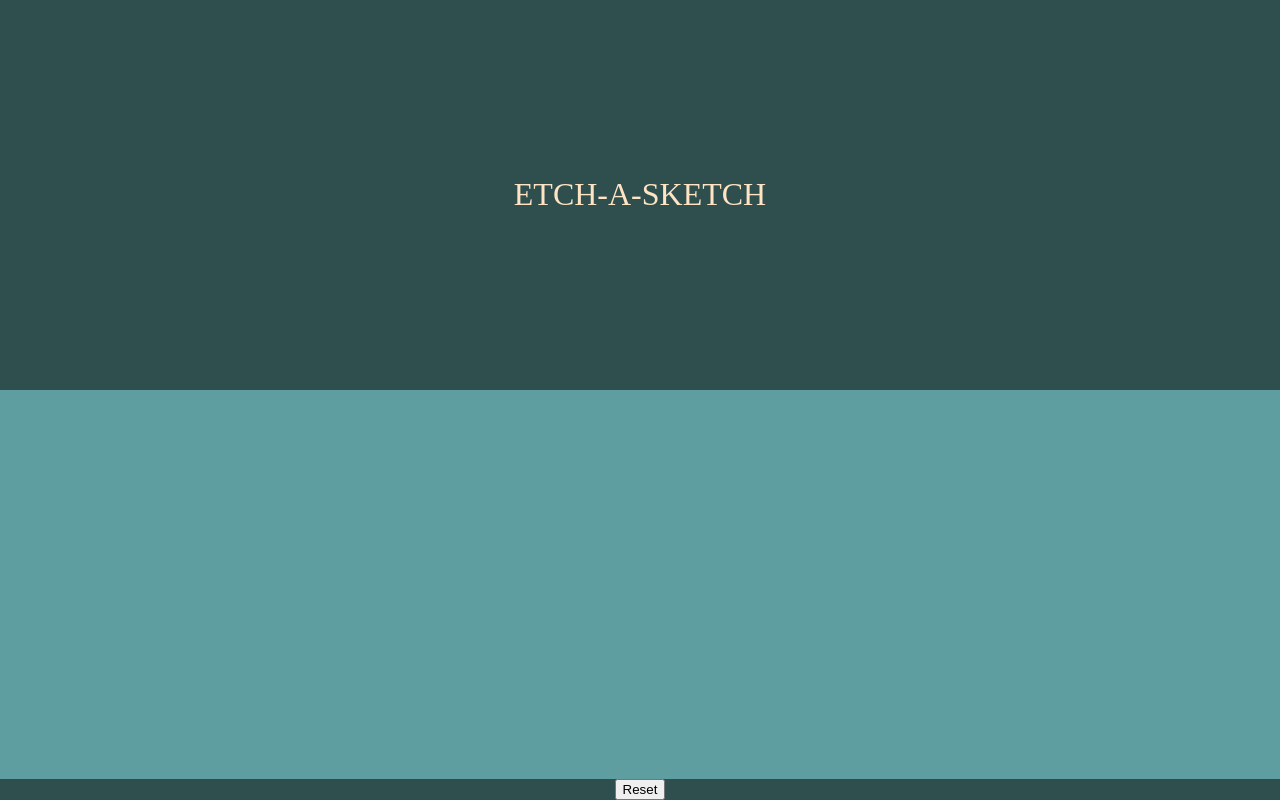
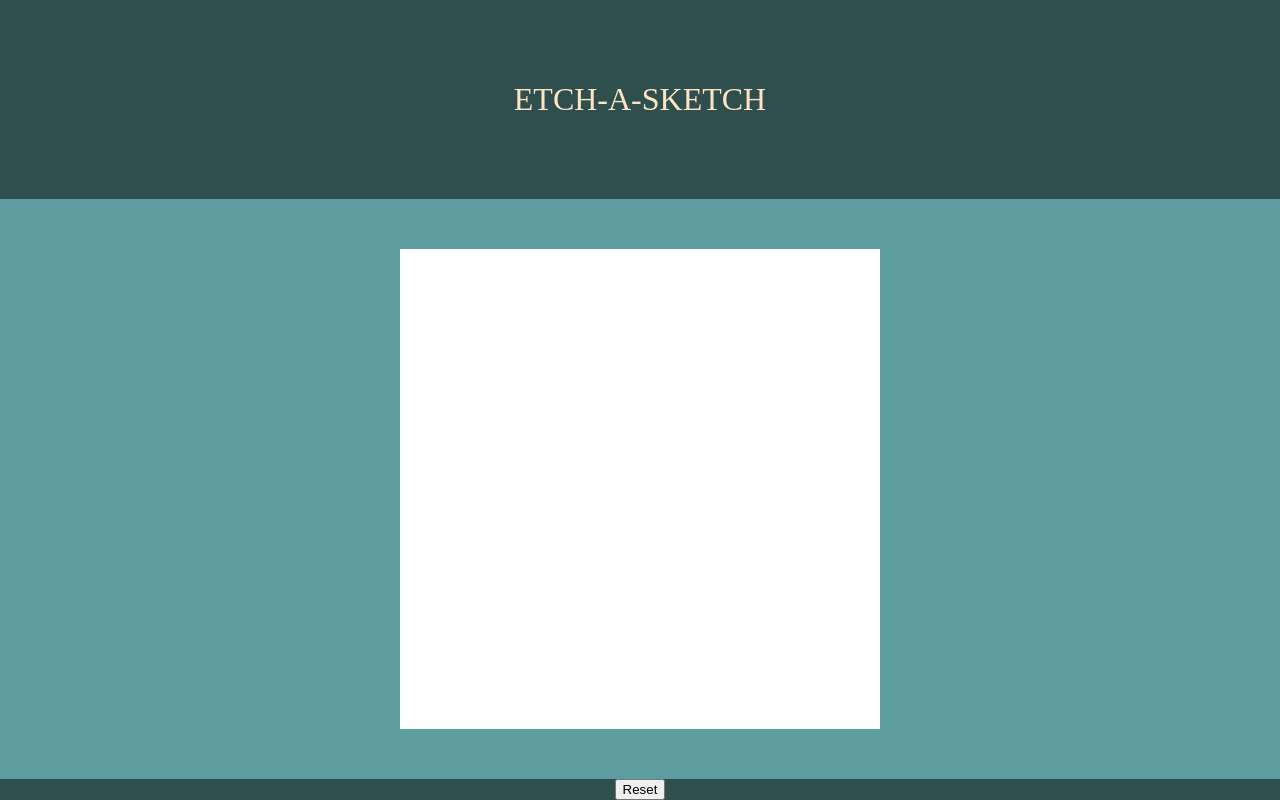
Before and after one commit to erikson84/etch-a-sketch, a plain HTML site: page index.html in a window 1280 px wide. Drawn offline with Linux system fonts and the light colour scheme.

Commit message:
Add basic 16x16 grid with hover functionality

```diff
--- a/css/styles.css
+++ b/css/styles.css
@@ -20,9 +20,24 @@ body {
 
 .main {
     flex: 1;
+    display: flex;
+    flex-direction: column;
+    align-items: center;
+    justify-content: center;
     background-color:  cadetblue;
+    align-items: center;
+    justify-content: center;
 }
 
+.grid {
+    flex: 0;
+    display: flex;
+    flex-direction: column;
+    flex-wrap: wrap;
+    height: 480px;
+    width: 480px;
+    margin: 50px;
+}
 .footer {
     display: flex;
     justify-content: center;
@@ -30,6 +45,14 @@ body {
     color: bisque;
 }
 
+.pixel {
+    background-color: white;
+}
+
+.pixel:hover {
+    background-color: black;
+}
+
 #reset {
     flex: 0;
 }
--- a/index.html
+++ b/index.html
@@ -13,7 +13,9 @@
         ETCH-A-SKETCH
     </div>
     <div class="main">
+        <div class="grid">
 
+        </div>
     </div>
     <div class="footer">
         <button id="reset">Reset</button>
--- a/js/script.js
+++ b/js/script.js
@@ -0,0 +1,17 @@
+const main = document.querySelector(".grid");
+
+drawGrid();
+
+function drawGrid(dim=16) {
+    let pixelSize = 480/dim + 'px';
+    for (let i = 0; i < dim; i++) {
+        for (let j = 0; j < dim; j++) {
+            let pixel = document.createElement("div");
+            pixel.id = 'pixel' + i + j;
+            pixel.style.height = pixelSize;
+            pixel.style.width = pixelSize;
+            pixel.classList.add('pixel');
+            main.appendChild(pixel);
+        }
+    }
+}
```
